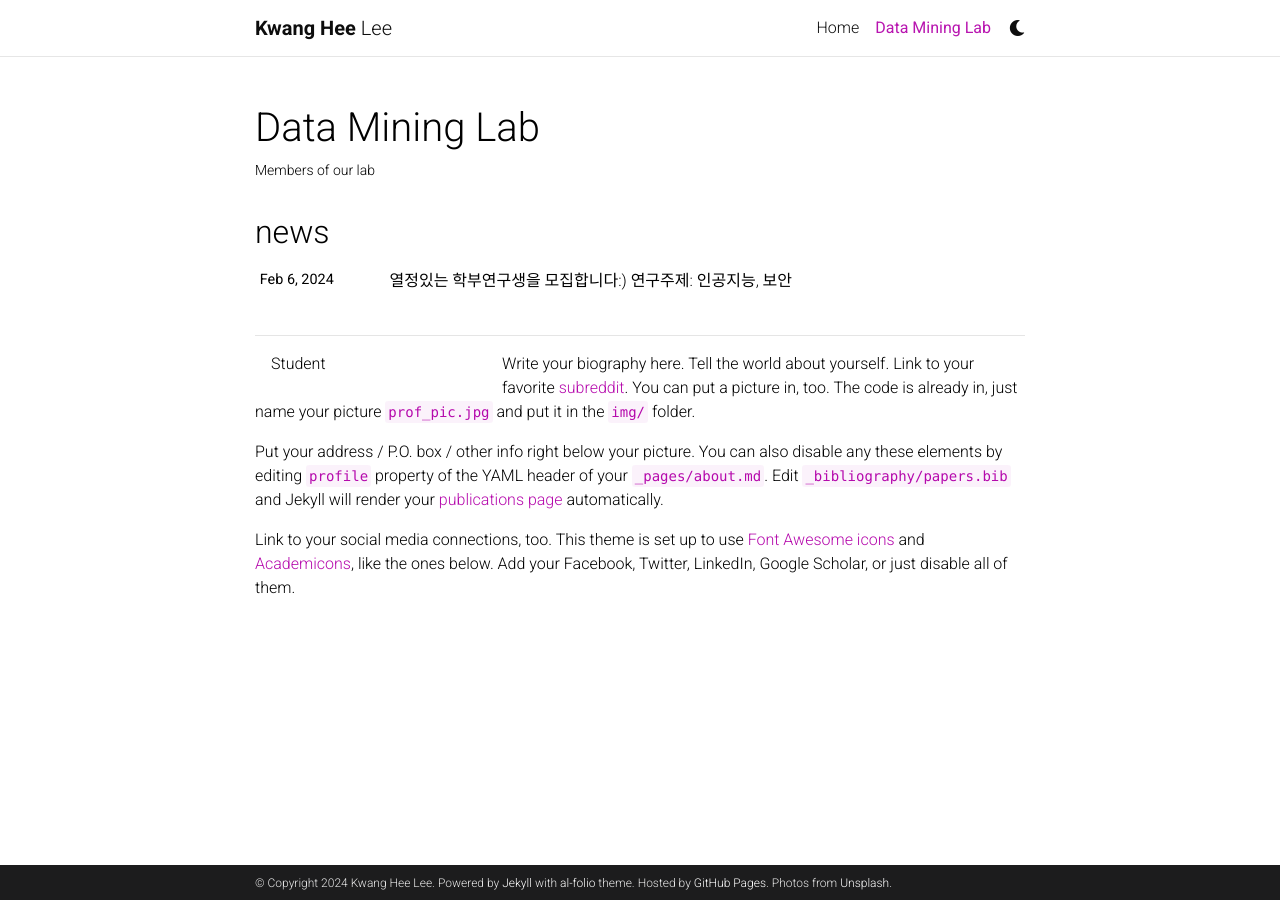
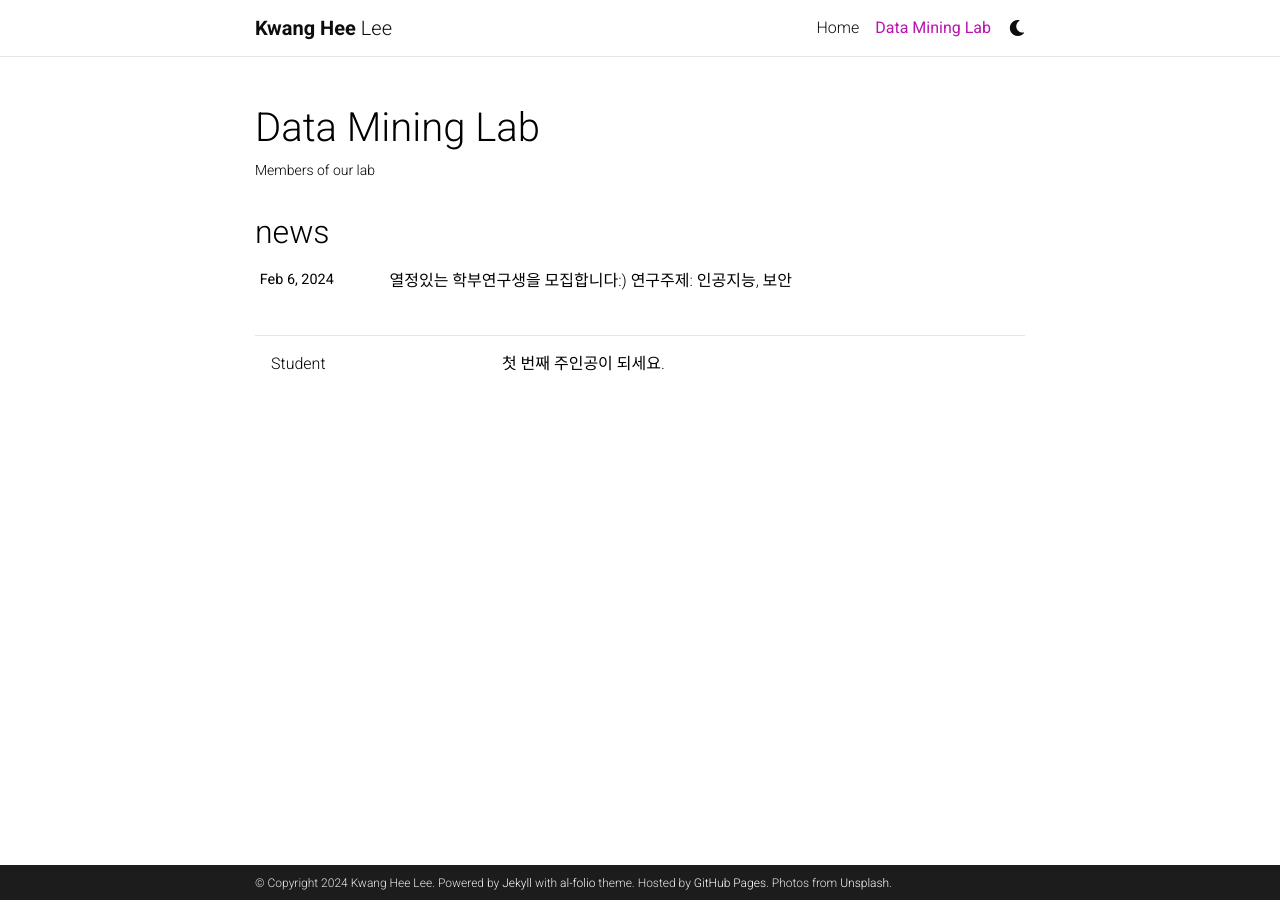
Before and after one commit to kwangheeya/kwangheeya.github.io, a Jekyll site: the page built from _pages/profiles.md, in a window 1280 px wide. Built offline with Jekyll 4.4.1, drawn with Linux system fonts in a browser that asks for light colours; comment, search, counter and statistics services are not loaded; a style sheet for code colours, icons or effects is not loaded.

Commit message:
Update about_einstein.md

```diff
--- a/_pages/about_einstein.md
+++ b/_pages/about_einstein.md
@@ -1,5 +1 @@
-Write your biography here. Tell the world about yourself. Link to your favorite [subreddit](http://reddit.com). You can put a picture in, too. The code is already in, just name your picture `prof_pic.jpg` and put it in the `img/` folder.
-
-Put your address / P.O. box / other info right below your picture. You can also disable any these elements by editing `profile` property of the YAML header of your `_pages/about.md`. Edit `_bibliography/papers.bib` and Jekyll will render your [publications page](/al-folio/publications/) automatically.
-
-Link to your social media connections, too. This theme is set up to use [Font Awesome icons](https://fontawesome.com/) and [Academicons](https://jpswalsh.github.io/academicons/), like the ones below. Add your Facebook, Twitter, LinkedIn, Google Scholar, or just disable all of them.
+첫 번째 주인공이 되세요.
```
